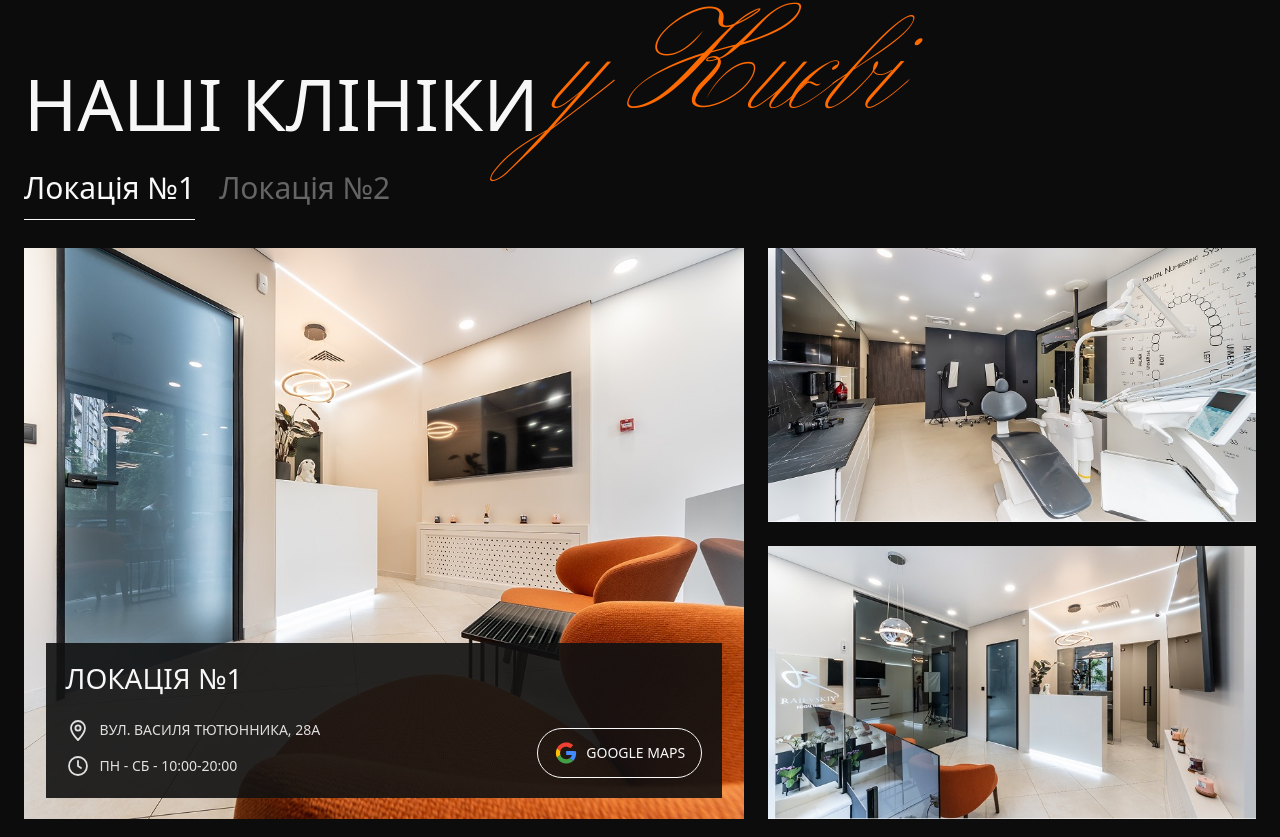
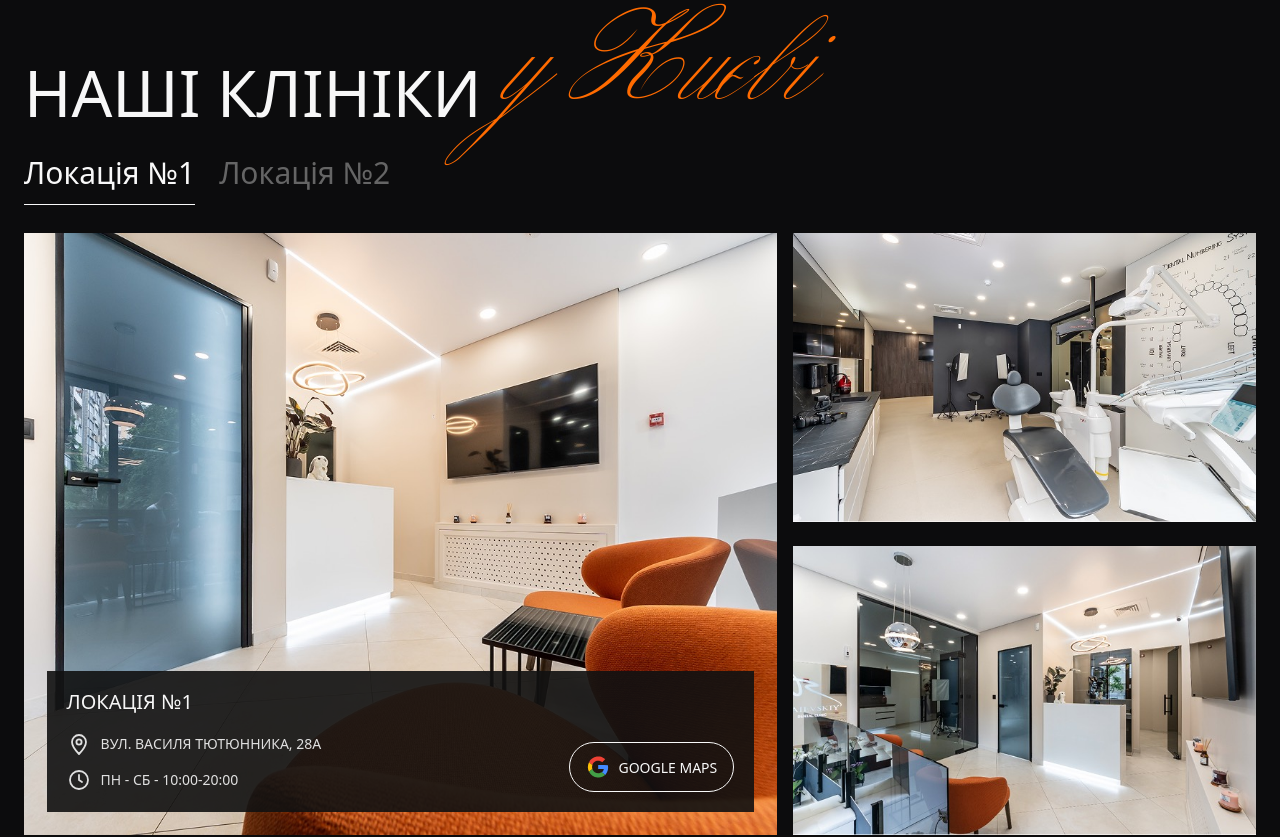
Before and after one commit to nutritsio/rayevskiy-clinic, a Vue app: page / in a window 1280 px wide. Shown: the part 5656-6493 px from the top of the page. Built offline with nearby package versions, Linux system fonts and the light colour scheme; a web font is replaced by a local one.

Commit message:
crossbowsers

```diff
--- a/src/components/LocationSection/LocationOverlayCard.vue
+++ b/src/components/LocationSection/LocationOverlayCard.vue
@@ -80,21 +80,25 @@ defineProps<Props>();
   display: flex;
   align-items: flex-end;
   justify-content: space-between;
-  gap: 30px;
-  padding: 32px;
+  gap: clamp(14px, 2vw, 30px);
+  padding: clamp(16px, 2vw, 32px);
   background: rgba(17, 17, 17, 0.9);
+  box-sizing: border-box;
+  flex-wrap: wrap;
 }
 
 .location-overlay__content {
   display: flex;
   flex-direction: column;
-  gap: 24px;
+  gap: clamp(10px, 1.5vw, 24px);
+  flex: 1 1 420px;
+  min-width: 0;
 }
 
 .location-overlay__title {
   margin: 0;
   font-family: var(--font-display);
-  font-size: 18px;
+  font-size: clamp(16px, 1.2vw, 24px);
   font-weight: 300;
   line-height: 1.1;
   text-transform: uppercase;
@@ -113,10 +117,16 @@ defineProps<Props>();
   gap: 10px;
   color: #e0e0e0;
   font-family: var(--font-display);
-  font-size: 14px;
+  font-size: clamp(13px, 0.92vw, 16px);
   font-weight: 300;
   line-height: 1.3;
   text-transform: uppercase;
+  min-width: 0;
+}
+
+.location-overlay__line span {
+  min-width: 0;
+  overflow-wrap: anywhere;
 }
 
 .location-overlay__icon {
@@ -136,10 +146,12 @@ defineProps<Props>();
   padding: 16px 20px;
   color: #f9f9f9;
   font-family: var(--font-display);
-  font-size: 18px;
+  font-size: clamp(13px, 1vw, 18px);
   font-weight: 300;
   text-transform: uppercase;
   transition: background-color 0.25s ease, color 0.25s ease;
+  flex: 0 1 auto;
+  max-width: 100%;
 }
 
 .location-overlay__maps img {
@@ -160,16 +172,16 @@ defineProps<Props>();
   }
 
   .location-overlay__title {
-    font-size: 32px;
+    font-size: clamp(16px, 1.2vw, 22px);
   }
 
   .location-overlay__line {
-    font-size: 16px;
+    font-size: clamp(13px, 0.9vw, 15px);
   }
 
   .location-overlay__maps {
     min-height: 48px;
-    font-size: 15px;
+    font-size: clamp(13px, 0.9vw, 15px);
     padding: 12px 16px;
   }
 }
@@ -181,11 +193,11 @@ defineProps<Props>();
   }
 
   .location-overlay__title {
-    font-size: 28px;
+    font-size: clamp(16px, 1.6vw, 20px);
   }
 
   .location-overlay__line {
-    font-size: 14px;
+    font-size: clamp(13px, 1.1vw, 14px);
   }
 
   .location-overlay__maps {
--- a/src/components/LocationSection/index.vue
+++ b/src/components/LocationSection/index.vue
@@ -268,7 +268,7 @@ watch(photoIndex, () => requestAnimationFrame(updatePosition));
 .location__heading {
   display: flex;
   align-items: flex-end;
-  gap: 12px;
+  gap: clamp(10px, 1.4vw, 20px);
   flex-wrap: wrap;
   margin-bottom: 28px;
 }
@@ -276,7 +276,7 @@ watch(photoIndex, () => requestAnimationFrame(updatePosition));
 .location__title-main {
   margin: 0;
   font-family: var(--font-display);
-  font-size: 100px;
+  font-size: clamp(44px, 5.2vw, 100px);
   font-weight: 300;
   line-height: 1.1;
   text-transform: uppercase;
@@ -284,8 +284,8 @@ watch(photoIndex, () => requestAnimationFrame(updatePosition));
 
 .location__title-accent {
   font-family: var(--font-accent);
-  font-size: 130px;
-  line-height: 1.03;
+  font-size: clamp(58px, 7vw, 130px);
+  line-height: 0.96;
   color: var(--color-accent);
   font-style: italic;
 }
@@ -294,6 +294,7 @@ watch(photoIndex, () => requestAnimationFrame(updatePosition));
   display: flex;
   align-items: center;
   gap: 24px;
+  flex-wrap: wrap;
   margin-bottom: 34px;
 }
 
@@ -304,7 +305,7 @@ watch(photoIndex, () => requestAnimationFrame(updatePosition));
   padding: 0 0 16px;
   color: #656565;
   font-family: var(--font-display);
-  font-size: 40px;
+  font-size: clamp(24px, 2.1vw, 40px);
   font-weight: 300;
   line-height: 1.1;
   cursor: pointer;
@@ -334,14 +335,15 @@ watch(photoIndex, () => requestAnimationFrame(updatePosition));
 
 .location__desktop-pane {
   display: grid;
-  grid-template-columns: minmax(0, 1.4fr) minmax(0, 0.95fr);
+  grid-template-columns: minmax(0, 1.45fr) minmax(320px, 0.9fr);
   gap: 24px;
   align-items: stretch;
 }
 
 .location__main {
   position: relative;
-  min-height: 640px;
+  min-height: 0;
+  aspect-ratio: 5 / 4;
   overflow: hidden;
 }
 
@@ -360,7 +362,8 @@ watch(photoIndex, () => requestAnimationFrame(updatePosition));
 
 .location__side img {
   width: 100%;
-  height: 100%;
+  height: auto;
+  aspect-ratio: 16 / 10;
   object-fit: cover;
   display: block;
 }
@@ -408,11 +411,11 @@ watch(photoIndex, () => requestAnimationFrame(updatePosition));
   }
 
   .location__title-main {
-    font-size: 76px;
+    font-size: clamp(44px, 4.8vw, 76px);
   }
 
   .location__title-accent {
-    font-size: 100px;
+    font-size: clamp(58px, 6.2vw, 100px);
   }
 
   .location__tabs {
@@ -420,11 +423,7 @@ watch(photoIndex, () => requestAnimationFrame(updatePosition));
   }
 
   .location__tab {
-    font-size: 32px;
-  }
-
-  .location__main {
-    min-height: 540px;
+    font-size: clamp(22px, 2.2vw, 32px);
   }
 }
 
@@ -434,19 +433,15 @@ watch(photoIndex, () => requestAnimationFrame(updatePosition));
   }
 
   .location__title-main {
-    font-size: 72px;
+    font-size: clamp(42px, 5vw, 72px);
   }
 
   .location__title-accent {
-    font-size: 92px;
+    font-size: clamp(54px, 6.5vw, 92px);
   }
 
   .location__tab {
-    font-size: 30px;
-  }
-
-  .location__main {
-    min-height: 520px;
+    font-size: clamp(22px, 2.5vw, 30px);
   }
 }
 
@@ -456,7 +451,7 @@ watch(photoIndex, () => requestAnimationFrame(updatePosition));
   }
 
   .location__main {
-    min-height: 420px;
+    aspect-ratio: 16 / 10;
     overflow: visible;
   }
 
```
